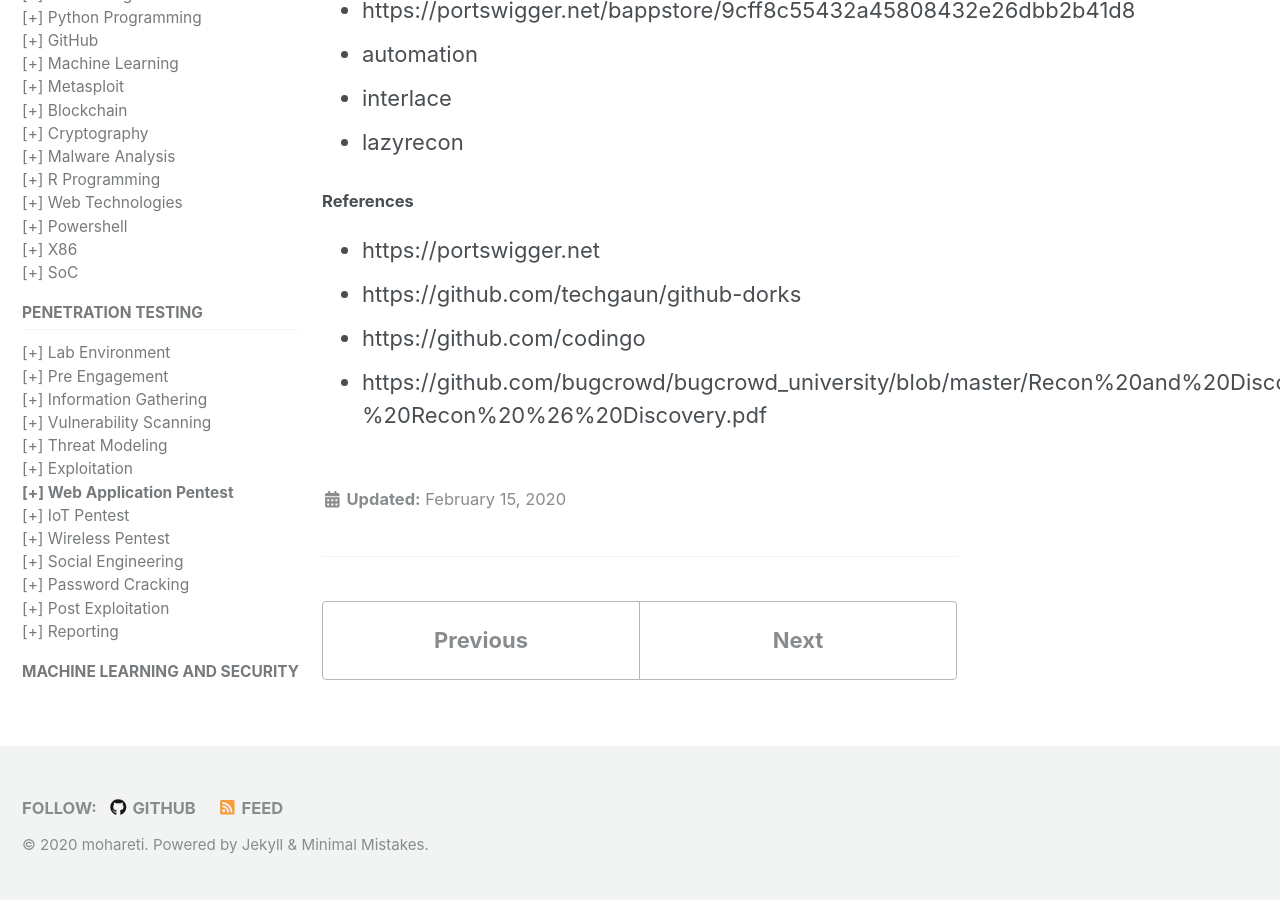
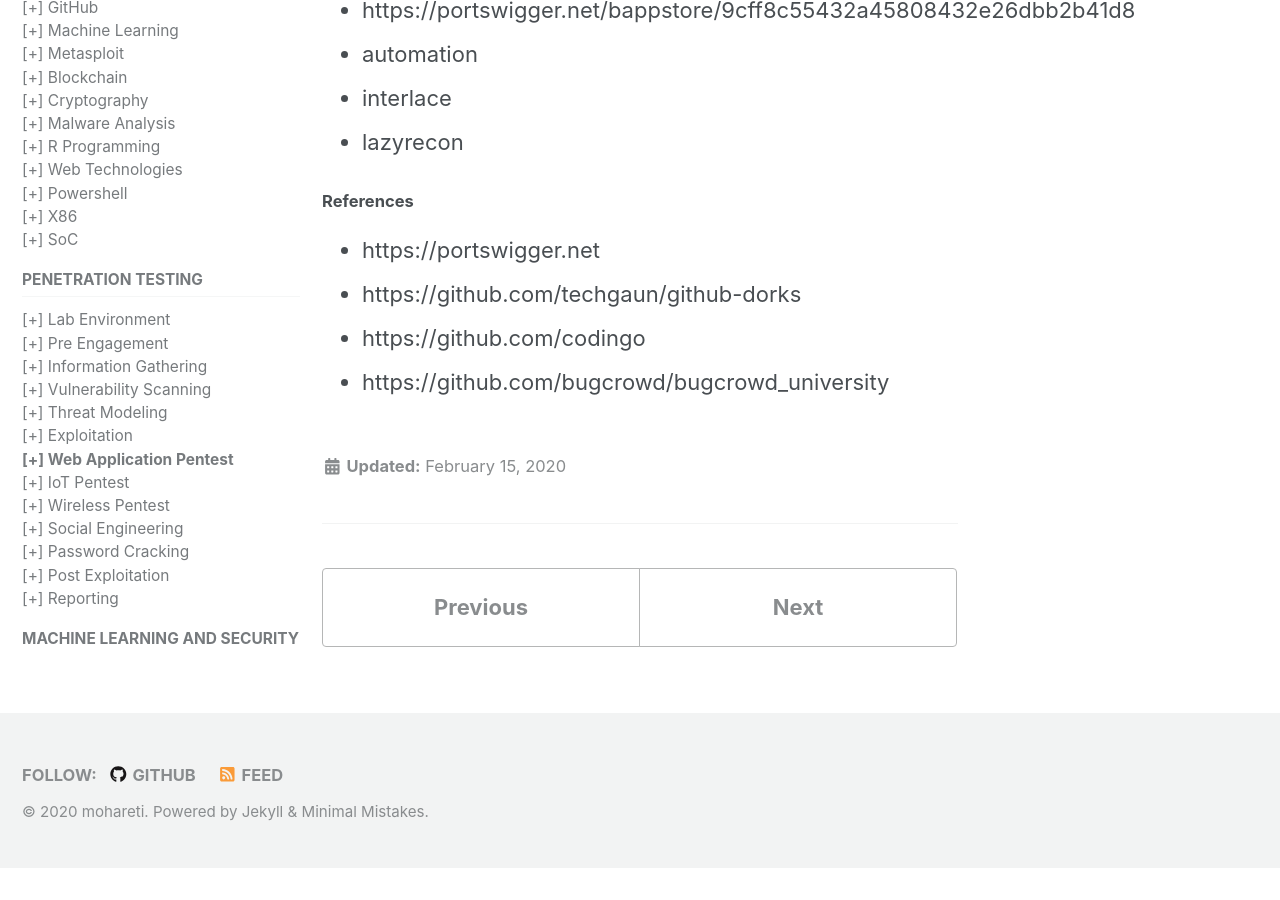
Before and after one commit to mohareti/cyberlab, a Jekyll site: the page built from _pentest/06_web-pentest.md, in a window 1280 px wide and 900 px high, scrolled down 3745 px. Built offline with Jekyll 4.4.1, drawn with Linux system fonts in a browser that asks for light colours; cached includes are drawn as plain includes; nearby versions of some CDN libraries; after the commit the page ends 4612 px from its top, so only the background shows below that; part of the change alters nothing that is shown.

Commit message:
Update 06_web-pentest.md

```diff
--- a/_pentest/06_web-pentest.md
+++ b/_pentest/06_web-pentest.md
@@ -103,4 +103,4 @@ toc: true
 - https://portswigger.net
 - https://github.com/techgaun/github-dorks
 - https://github.com/codingo
-- https://github.com/bugcrowd/bugcrowd_university/blob/master/Recon%20and%20Discovery/Bugcrowd%20University%20-%20Recon%20%26%20Discovery.pdf
+- https://github.com/bugcrowd/bugcrowd_university
```
